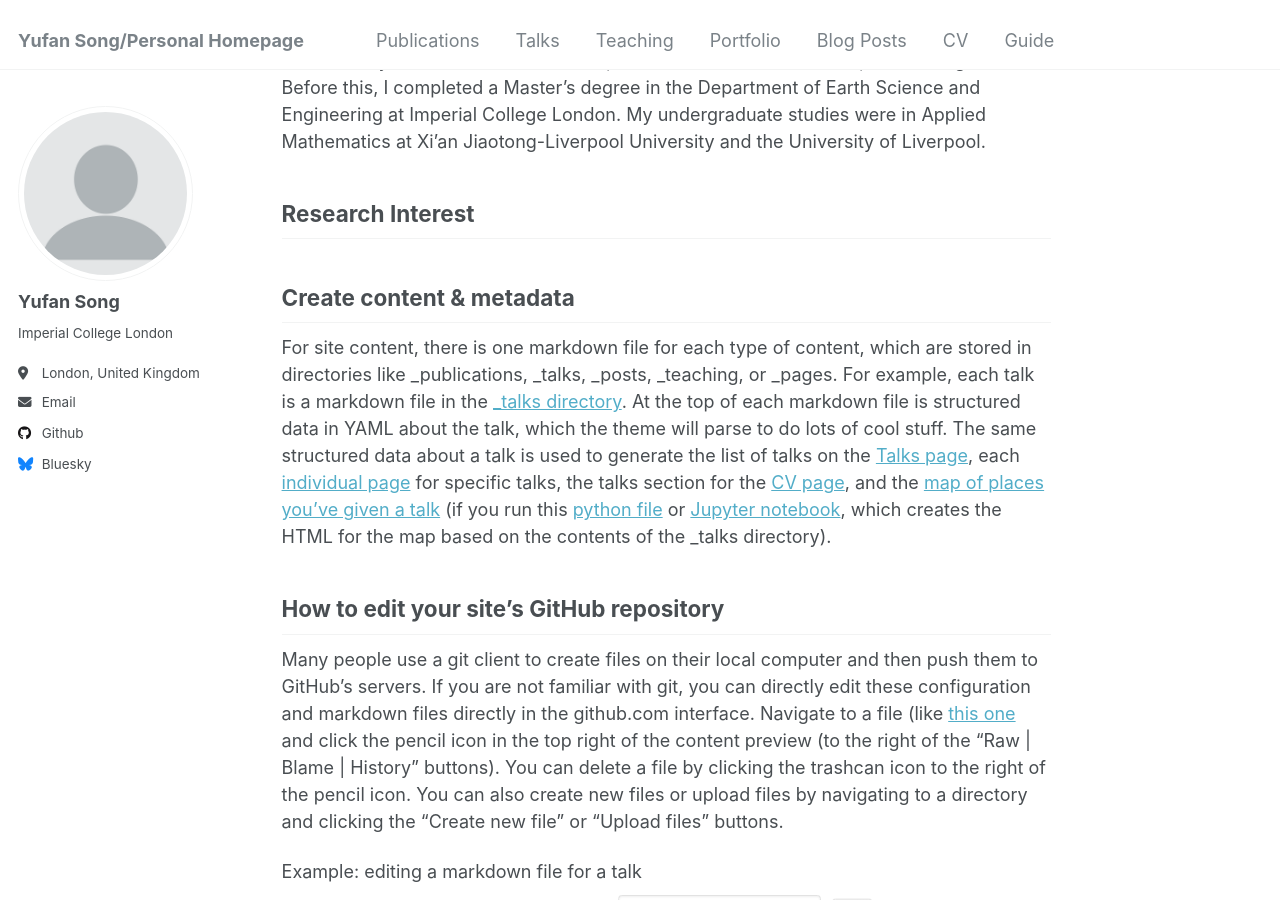
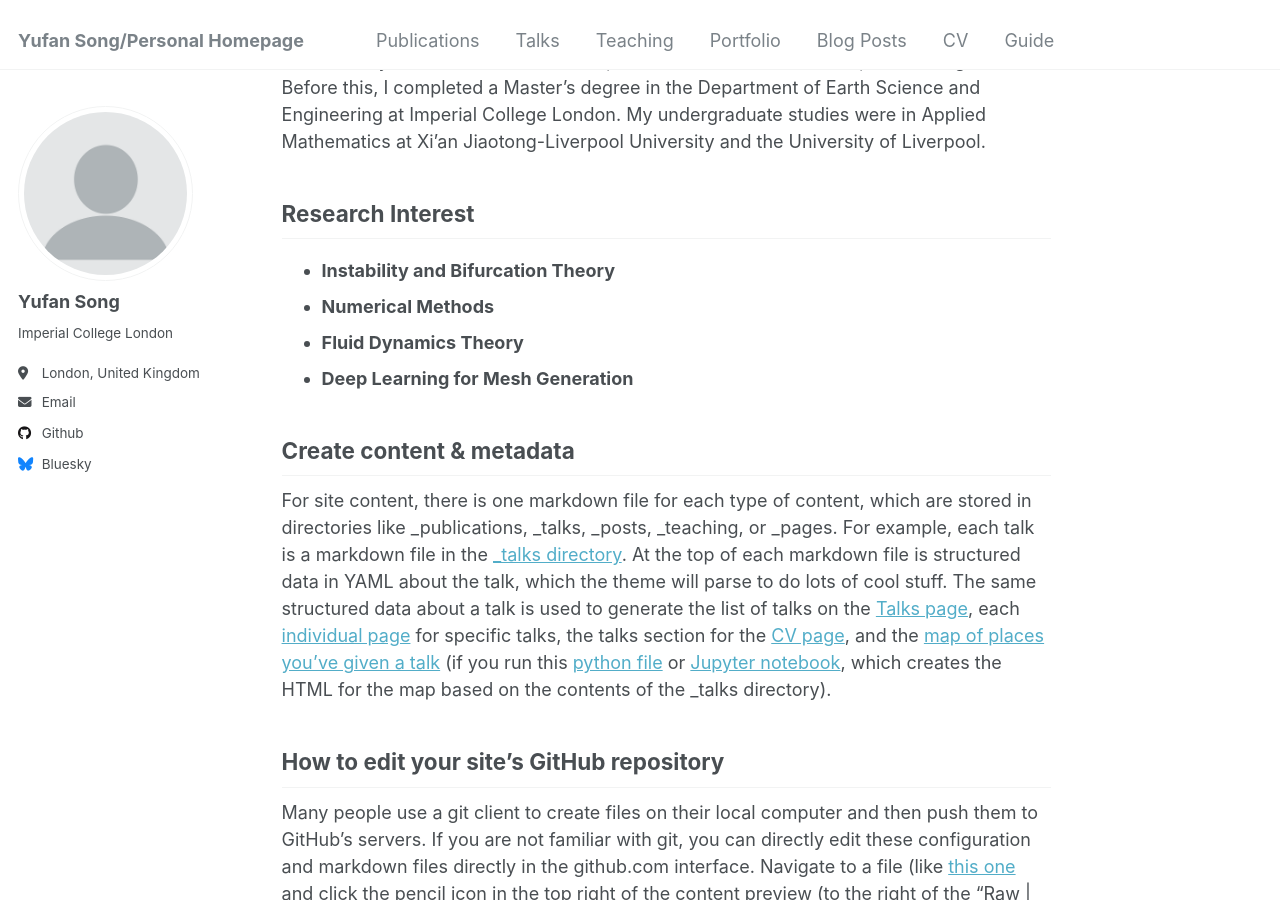
Before and after one commit to Yufan-Song/Yufan-Song, a Jekyll site: the page built from _pages/about.md, in a window 1280 px wide and 900 px high, scrolled down 444 px. Built offline with Jekyll 4.4.1, drawn with Linux system fonts in a browser that asks for light colours.

Commit message:
Update about.md

```diff
--- a/_pages/about.md
+++ b/_pages/about.md
@@ -16,7 +16,10 @@ I am a first-year PhD student in the Department of Aeronautics at Imperial Colle
 
 Research Interest
 ------
-
+- **Instability and Bifurcation Theory**
+- **Numerical Methods**
+- **Fluid Dynamics Theory**
+- **Deep Learning for Mesh Generation**
 
 Create content & metadata
 ------
```
